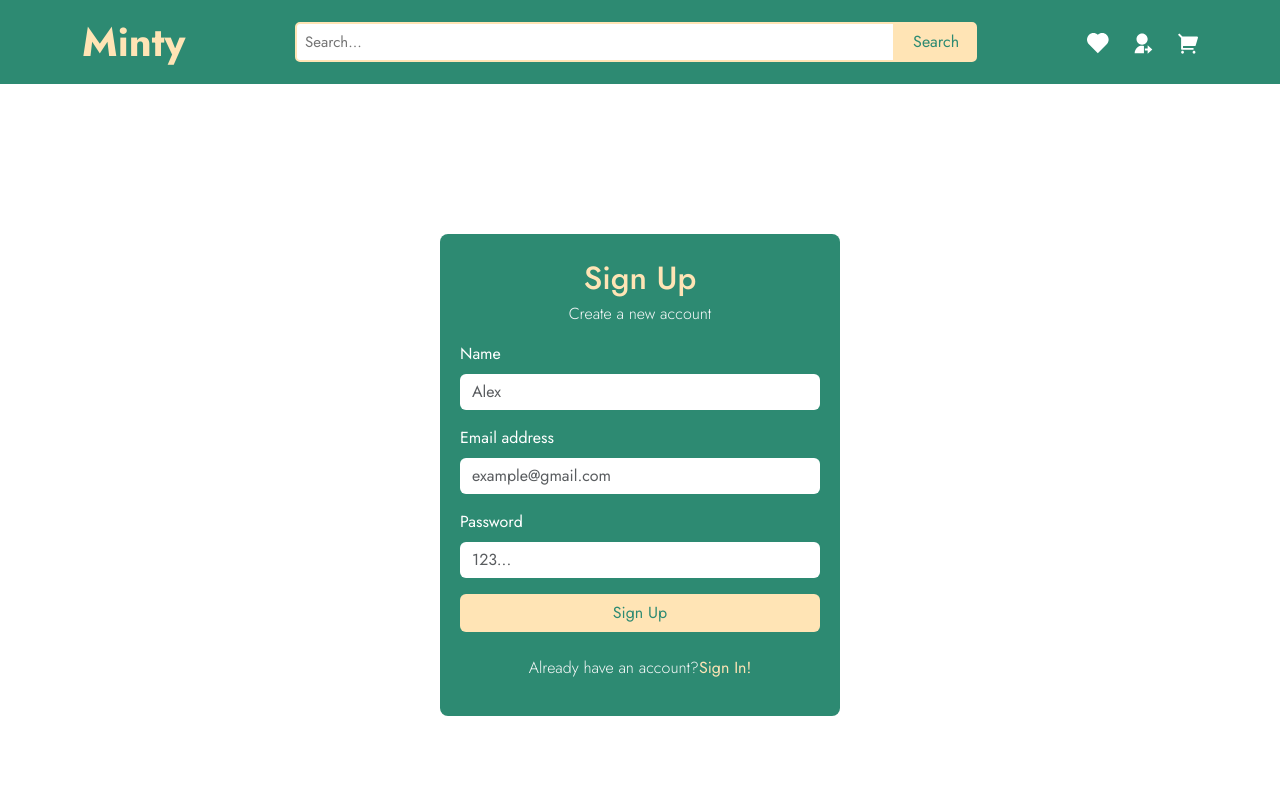
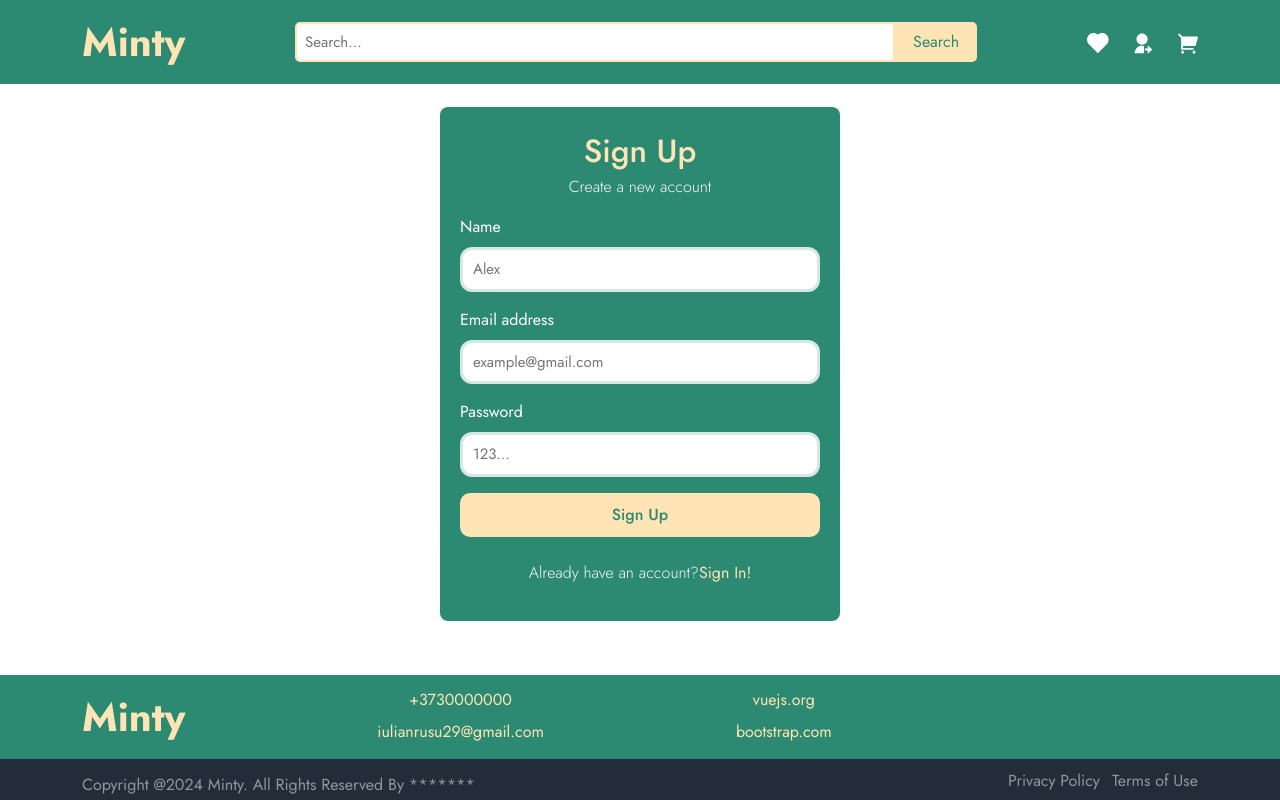
Before and after one commit to Sknyth/Minty, a Vue app in the folder Frontend/: page /register in a window 1280 px wide. Shown: the top 800 px of the page. Built offline with nearby package versions, Linux system fonts and the light colour scheme.

Commit message:
add some styles and checks

```diff
--- a/Frontend/src/assets/main.css
+++ b/Frontend/src/assets/main.css
@@ -34,3 +34,19 @@ a {
 	background-color: var(--color1);
 	color: var(--color2);
 }
+
+.button-color2 {
+	background-color: var(--color2);
+	color: var(--color1);
+	border: none;
+	border-radius: 10px;
+	padding: 10px;
+	font-weight: 500;
+	cursor: pointer;
+	transition: 0.3s all;
+	text-decoration: none;
+}
+
+.button-color2:hover {
+	opacity: 0.8;
+}
--- a/Frontend/src/components/CardList.vue
+++ b/Frontend/src/components/CardList.vue
@@ -42,9 +42,13 @@ export default {
             imageURL: item.imageURL,
             size: item.size[0]
           })
-          this.toast.success("Product added!")
+          this.toast.success('Product added!')
         } catch(e){
-          alert(e)
+          if(e.message === 'User not authenticated'){
+            this.toast.error("Error: " + 'You are not logged in')
+            return
+          }
+
           this.toast.error("Error: " + e.message)
         }
       }
--- a/Frontend/src/components/ProfileSettings.vue
+++ b/Frontend/src/components/ProfileSettings.vue
@@ -52,19 +52,16 @@ export default {
         <div class="d-flex flex-column gap-2 col info-box">
             <label>Current Password</label>
             <input v-if="ToggleChange" v-model="passwords.old" type="password" placeholder="Enter current password">
-        <p v-else>••••••••••</p>
         </div>
 
         <div class="d-flex flex-column gap-2 col info-box">
             <label>New Password</label>
             <input v-if="ToggleChange" v-model="passwords.new" type="password" placeholder="Min 6 characters">
-        <p v-else>••••••••••</p>
         </div>
 
         <div class="d-flex flex-column gap-2 col info-box">
             <label>Confirm Password</label>
             <input v-if="ToggleChange" v-model="passwords.confirm" type="password" placeholder="Repeat new password">
-        <p v-else>••••••••••</p>
       </div>
 
       <div class="gap-3 d-flex">
--- a/Frontend/src/router/index.ts
+++ b/Frontend/src/router/index.ts
@@ -3,6 +3,7 @@ import { supabase } from '../supabase.js'
 
 import Cart from '@/views/Cart.vue'
 import EmptyFavorite from '@/views/EmptyFavorite.vue'
+import ForgotPassword from '@/views/ForgotPassword.vue'
 import HomeView from '@/views/HomeView.vue'
 import Item from '@/views/Item.vue'
 import Login from '@/views/Login.vue'
@@ -16,8 +17,9 @@ const routes = [
 	{ path: '/cart', component: Cart, name: 'Cart' },
 	{ path: '/emptyFavorite', component: EmptyFavorite, name: 'EmptyFavorite' },
 	{ path: '/item:id', component: Item, name: 'Item' },
-	{ path: '/register', component: Register, name: 'Register' },
-	{ path: '/login', component: Login, name: 'Login' },
+	{ path: '/register', component: Register, name: 'Register', meta: { notAuth: true } },
+	{ path: '/login', component: Login, name: 'Login', meta: { notAuth: true } },
+	{ path: '/forgotPassword', component: ForgotPassword, name: 'ForgotPassword', meta: { notAuth: true } },
 	{ path: '/profile', component: Profile, name: 'Profile', meta: { requiresAuth: true, fromCart: true } },
 	{ path: '/orderPlacement', component: OrderPlacement, name: 'OrderPlacement', meta: { requiresAuth: true } },
 ]
@@ -34,6 +36,10 @@ router.beforeEach(async (to, from, next) => {
 		return next('/login')
 	}
 
+	if (to.meta.notAuth && isAuth) {
+		return next('/profile')
+	}
+
 	if (to.name === 'OrderPlacement') {
 		if (from.name !== 'Cart' && from.name !== 'Item') {
 			return next('/cart')
--- a/Frontend/src/views/Item.vue
+++ b/Frontend/src/views/Item.vue
@@ -40,7 +40,10 @@ export default {
           })
           this.toast.success("Product added!")
         } catch(e){
-          alert(e)
+          if(e.message === 'User not authenticated'){
+            this.toast.error("Error: " + 'You are not logged in')
+            return
+          }
           this.toast.error("Error: " + e.message)
         }
       },
--- a/Frontend/src/views/Login.vue
+++ b/Frontend/src/views/Login.vue
@@ -22,7 +22,6 @@ export default {
         this.$router.push('/profile');
         this.toast.success("Sign in successful!");
       } catch (e) {
-        // this.message = e.message || 'Ошибка входа';
         if(e.message === 'Invalid login credentials'){
           this.toast.error('Error: ' + 'Email or password is incorrect');
           return
@@ -40,6 +39,7 @@ export default {
 
 <template>
   <Header />
+  <div class="d-flex container">
   <div class="bg-color1 d-flex flex-column justify-content-center auth-box" >
       <div class="d-flex flex-column align-items-center">
           <div class="d-flex flex-column align-items-center ">
@@ -50,39 +50,34 @@ export default {
       <form @submit.prevent="signIn" class="bg-color1">
         <div class="mb-3">
           <label for="exampleInputEmail1" class="form-label text-white">Email address</label>
-        <input v-model="email" type="email" class="form-control" aria-describedby="emailHelp" placeholder="example@gmail.com" />
+          <input v-model="email" type="email" class="w-100" aria-describedby="emailHelp" placeholder="example@gmail.com" />
         </div>
         <div class="mb-3">
           <label for="exampleInputPassword1" class="form-label text-white">Password</label>
-        <input v-model="password" type="password" class="form-control" placeholder="123..."/>
+          <input v-model="password" type="password" class="w-100" placeholder="123..."/>
         </div>
-      <div class="mb-3 form-check">
-        <input type="checkbox" class="form-check-input" />
-        <label class="form-check-label text-white">Remember me</label>
-      </div>
-      <button type="submit" class="btn bg-color2 color1 w-100">Sign In</button>
+        <button type="submit" class="button-color2 w-100">Sign In</button>
       </form>
-    <!-- <div class="error">
-      <p class="text-danger">{{ message }}</p>
-    </div> -->
       <div class="d-flex justify-content-center mt-4">
           <p class="text-light fw-light">Don't have an account yet?</p>
-        <router-link to="/register" class="empty-btn color2">Sign up!</router-link>
+          <router-link to="/register" class="color2">Sign up!</router-link>
         </div>
     </div>
+  </div>
+
   <Footer />
 </template>
 
 
 <style scoped>
+.container {
+  min-height: 70vh;
+}
 .auth-box {
   width: 400px;
-  margin: 150px auto;
+  margin: auto;
   padding: 20px;
   border-radius: 8px;
-}
-.form-control {
-  border: none;
 }
 .error {
   margin-top: 10px;
@@ -92,4 +87,21 @@ export default {
   margin: 0;
 }
 
+input {
+	border: 3px solid rgba(45, 138, 114, 0.2);
+	border-radius: 12px;
+	padding: 8px 10px;
+	font-size: 15px;
+	font-family: inherit;
+	transition: border-color 0.2s ease, box-shadow 0.2s ease;
+}
+input:hover {
+	border-color: var(--color2);
+	box-shadow: 0 0 0 3px rgba(45, 138, 114, 0.12);
+}
+input:focus {
+	outline: none;
+	border-color: var(--color2);
+	box-shadow: 0 0 0 3px rgba(45, 138, 114, 0.15);
+}
 </style>
--- a/Frontend/src/views/Register.vue
+++ b/Frontend/src/views/Register.vue
@@ -1,7 +1,7 @@
 <script>
-import Header from '../components/Header.vue';
-import Footer from '../components/Footer.vue';
 import { useToast } from "vue-toastification"
+import Footer from '../components/Footer.vue'
+import Header from '../components/Header.vue'
 
   export default{
     components: { Header, Footer },
@@ -48,8 +48,9 @@ import { useToast } from "vue-toastification"
 
 <template>
     <Header />
-      <div class="bg-color1 d-flex flex-column justify-content-center auth-box" >
-        <div class="d-flex flex-column align-items-center border-0">
+    <div class="d-flex container">
+      <div class="bg-color1 d-flex flex-column justify-content-center reg-box" >
+        <div class="d-flex flex-column align-items-center">
           <div class="d-flex flex-column align-items-center ">
             <h1 class="modal-title fs-2 color2">Sign Up</h1>
             <p class="text-light fw-light">Create a new account</p>
@@ -58,34 +59,57 @@ import { useToast } from "vue-toastification"
         <form action="post" class="" @submit.prevent="signUp">
           <div class="mb-3">
             <label for="exampleInputName2" class="form-label text-white">Name</label>
-            <input v-model="name" type="text" class="form-control" id="exampleInputName2" aria-describedby="emailHelp" placeholder="Alex" />
+            <input v-model="name" type="text" class="w-100" id="exampleInputName2" aria-describedby="emailHelp" placeholder="Alex" />
           </div>
           <div class="mb-3">
             <label for="exampleInputEmail2" class="form-label text-white">Email address</label>
-            <input v-model="email" type="email" class="form-control" id="exampleInputEmail2" aria-describedby="emailHelp" placeholder="example@gmail.com" />
+            <input v-model="email" type="email" class="w-100" id="exampleInputEmail2" aria-describedby="emailHelp" placeholder="example@gmail.com" />
           </div>
           <div class="mb-3">
             <label for="exampleInputPassword2" class="form-label text-white">Password</label>
-            <input v-model="password" type="password" class="form-control" id="exampleInputPassword2" placeholder="123..."/>
+            <input v-model="password" type="password" class="w-100" id="exampleInputPassword2" placeholder="123..."/>
           </div>
-          <button type="submit" class="btn bg-color2 color1 w-100">Sign Up</button>
+          <button type="submit" class="button-color2 w-100">Sign Up</button>
         </form>
         <div class="d-flex justify-content-center mt-4">
           <p class="text-light fw-light">Already have an account?</p>
           <router-link to="/login" class="empty-btn color2">Sign In!</router-link>
         </div>
       </div>
+    </div>
+
     <Footer />
 </template>
 
 <style scoped>
-.auth-box {
+.container{
+	min-height: 70vh;
+}
+.reg-box {
   width: 400px;
-  margin: 150px auto;
+  margin: auto;
   padding: 20px;
   border-radius: 8px;
 }
 .form-control {
   border: none;
 }
+
+input {
+	border: 3px solid rgba(45, 138, 114, 0.2);
+	border-radius: 12px;
+	padding: 8px 10px;
+	font-size: 15px;
+	font-family: inherit;
+	transition: border-color 0.2s ease, box-shadow 0.2s ease;
+}
+input:hover{
+	border-color: var(--color2);
+	box-shadow: 0 0 0 3px rgba(45, 138, 114, 0.12);
+}
+input:focus {
+	outline: none;
+	border-color: var(--color2);
+	box-shadow: 0 0 0 3px rgba(45, 138, 114, 0.15);
+}
 </style>
```
Also changed, not shown: Frontend/vite.config.ts.timestamp-1770976294596-a5fe613413a36.mjs (added, +21 -0 lines). Lines whose indentation alone changed are shown as unchanged.
